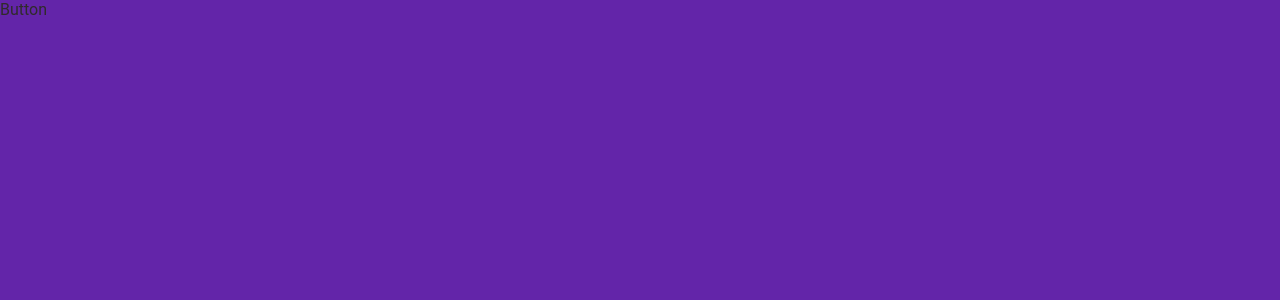
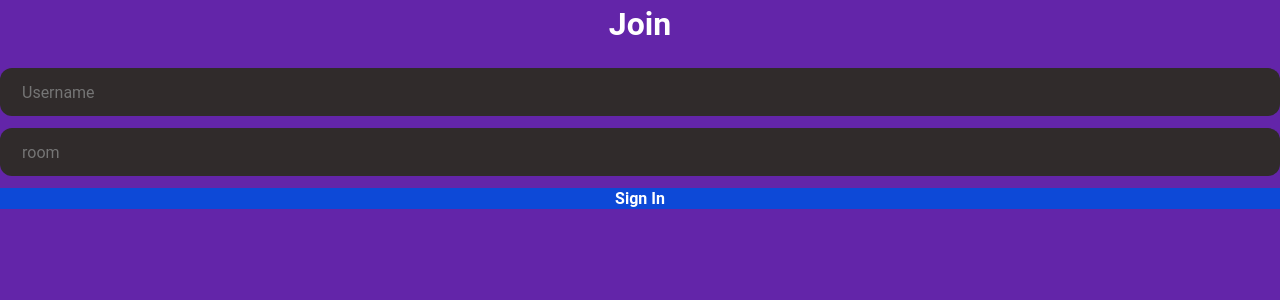
Before and after one commit to snieda26/sockets-chat, a React (Create React App) app in the folder client/: page / in a window 1280 px wide. Shown: the top 300 px of the page. Built offline with nearby package versions, Linux system fonts and the light colour scheme.

Commit message:
added first structure

```diff
--- a/client/src/App.jsx
+++ b/client/src/App.jsx
@@ -1,5 +1,5 @@
 import { Routes, Route } from 'react-router-dom'
-import Button from './components/Button';
+import { Home } from './pages';
 
 function App() {
 
@@ -7,7 +7,7 @@ function App() {
   return (
     <div className="App">
       <Routes>
-        <Route path="/" element={<Button />} />
+        <Route path="/" element={<Home />} />
       </Routes>
     </div>
   );
--- a/client/src/pages/Home.jsx
+++ b/client/src/pages/Home.jsx
@@ -1,9 +1,39 @@
 import React from "react"
+import { Link } from "react-router-dom"
+import styles from '../styles/Home.module.css'
 
 
 function Home() {
     return (
-        <></>
+        <div className={styles.wrap}>
+            <div className={styles.container}></div>
+            <h1 className={styles.heading}>Join</h1>
+
+
+            <form className={styles.form}>
+                <div className={styles.group}>
+                    <input type="text"
+                        name="username"
+                        placeholder="Username"
+                        className={styles.input}
+                        onChange={() => { }}
+                        autoComplete="off" />
+                </div>
+
+                <div className={styles.group}>
+                    <input type="text"
+                        name="room"
+                        placeholder="room"
+                        className={styles.input}
+                        onChange={() => { }}
+                        autoComplete="off" />
+                </div>
+
+                <Link to="/chat">
+                    <button className={styles.button}>Sign In</button>
+                </Link>
+            </form>
+        </div>
     )
 }
 
--- a/client/src/styles/Home.module.css
+++ b/client/src/styles/Home.module.css
@@ -1,6 +1,9 @@
 .wrap {
-  width: 100%;
-  height: 100vh;
+  width: 100vw;
+  /* height: 100vh; */
+  /* display: flex; */
+  jastify-content: center;
+  align-items: center;
 }
 
 .container {
```
